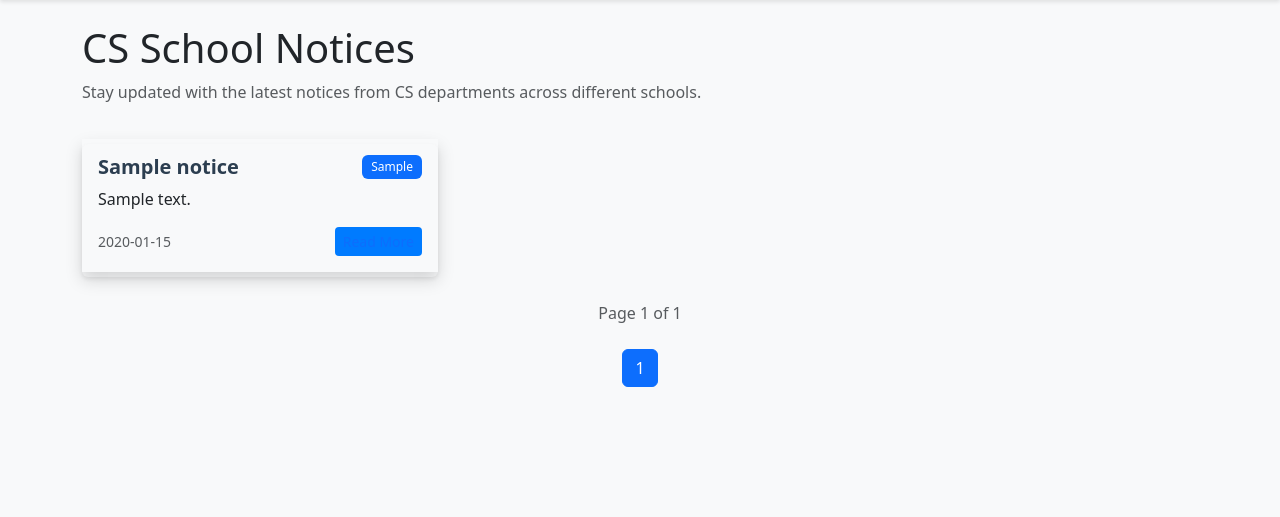
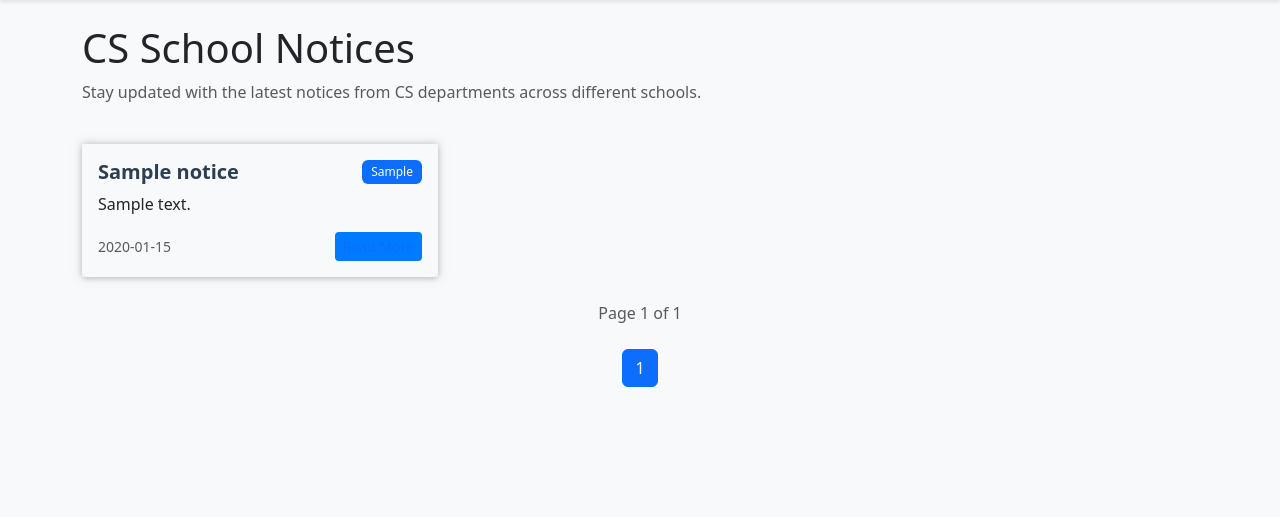
Before and after one commit to jeesup0103/cs-job-info, a FastAPI app: page / in a window 1280 px wide, with the pointer over the restyled element. Shown: the part 56-573 px from the top of the page. Run offline with FastAPI, Linux system fonts and the light colour scheme; tables that the repository leaves empty hold one stand-in row (values such as "Sample post").

Commit message:
Update CSS

```diff
--- a/app/static/css/style.css
+++ b/app/static/css/style.css
@@ -15,9 +15,9 @@
     background-color: #f8f9fa;
 }
 
-.card-body:hover {
-    transform: translateY(-5px);
-    box-shadow: 0 0.5rem 1rem rgba(0, 0, 0, 0.15) !important;
+.card-body.d-flex.flex-column:hover {
+    box-shadow: 0 0 8px rgba(128, 128, 128, 0.5);
+    border: none;
 }
 
 .card-title {
```
